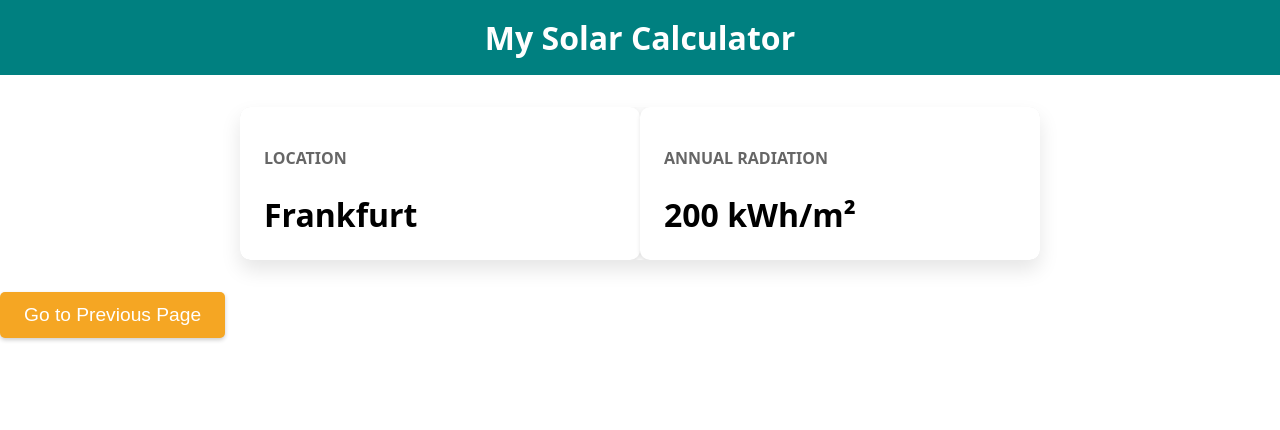
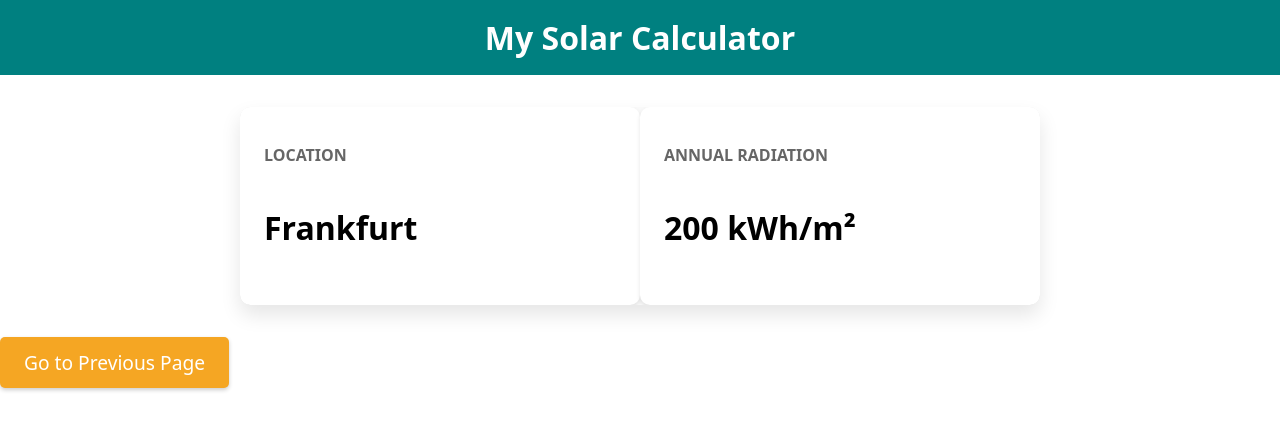
Before and after one commit to sirtobiwan/Solar-Calculator-Capstone-Project, a Next.js app: page /radiation in a window 1280 px wide. Shown: the top 430 px of the page. Built offline with nearby package versions, Linux system fonts and the light colour scheme.

Commit message:
update changes

```diff
--- /dev/null
+++ b/components/Button/index.js
@@ -0,0 +1,24 @@
+import Link from "next/link";
+import styled from "styled-components";
+
+export default function Button({ href, text }) {
+  return <StyledLink href={href}>{text}</StyledLink>;
+}
+
+const StyledLink = styled(Link)`
+  display: inline-block;
+  background-color: #f5a623;
+  color: white;
+  border: none;
+  border-radius: 5px;
+  font-size: 1.2rem;
+  padding: 0.75rem 1.5rem;
+  cursor: pointer;
+  box-shadow: 0 2px 4px rgba(0, 0, 0, 0.2);
+  transition: background-color 0.3s ease;
+  text-decoration: none;
+
+  &:hover {
+    background-color: #e6951d;
+  }
+`;
--- a/components/ButtonPrevious/index.js
+++ /dev/null
@@ -1,31 +0,0 @@
-import { useRouter } from "next/router";
-import styled from 'styled-components';
-
-export default function ButtonNext() {
-    const router = useRouter();
-
-    const handleClick = () => {
-      router.push('/');
-    };
-
-    return (
-      <StyledButton onClick={handleClick}>
-        Go to Previous Page
-      </StyledButton>
-    );
-  }
-
-  const StyledButton = styled.button`
-  background-color: #f5a623;
-  color: white;
-  border: none;
-  border-radius: 5px;
-  font-size: 1.2rem;
-  padding: 0.75rem 1.5rem;
-  cursor: pointer;
-  box-shadow: 0 2px 4px rgba(0, 0, 0, 0.2);
-
-  &:hover {
-    background-color: #e6951d;
-  }
-`;
--- a/components/Card/index.js
+++ b/components/Card/index.js
@@ -1,11 +1,10 @@
-import styled from 'styled-components';
+import styled from "styled-components";
 
-const StyledCard = styled.div`
+const StyledCard = styled.article`
   background-color: #f9f9f9;
   border-radius: 10px;
   box-shadow: 0 10px 20px rgba(0, 0, 0, 0.1);
   display: flex;
-  flex-direction: row;
   justify-content: space-between;
   margin: 2rem auto;
   max-width: 800px;
@@ -20,14 +19,14 @@ const StyledLocation = styled.div`
   padding: 1.5rem;
 `;
 
-const StyledLabel = styled.h3`
+const StyledLabel = styled.h2`
   color: #666666;
   font-size: 1rem;
   margin-bottom: 1rem;
   text-transform: uppercase;
 `;
 
-const StyledData = styled.div`
+const StyledData = styled.p`
   font-size: 2rem;
   font-weight: bold;
   padding-top: 0.5rem;
--- a/pages/radiation.js
+++ b/pages/radiation.js
@@ -1,6 +1,7 @@
 import Header from "@/components/Header";
 import Card from "@/components/Card"
-import ButtonPrevious from "@/components/ButtonPrevious"
+import Button from "@/components/Button"
+
 
 
 export default function RadiationResult() {
@@ -8,7 +9,7 @@ export default function RadiationResult() {
     <>
    <Header/>
    <Card/>
-   <ButtonPrevious/>
+   <Button href="/" text="Go to Previous Page" />
    </>
   );
 }
```
Also changed, not shown: components/ButtonNext/index.js (deleted, +0 -33 lines), pages/index.js (+4 -4 lines).
